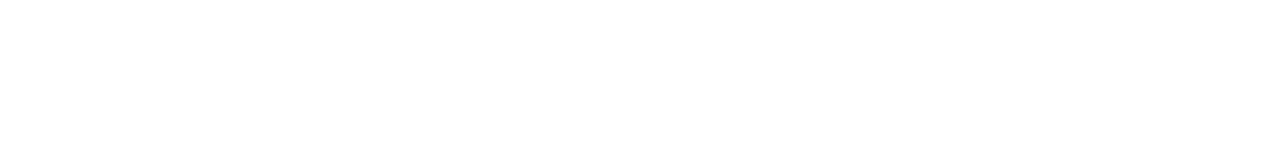
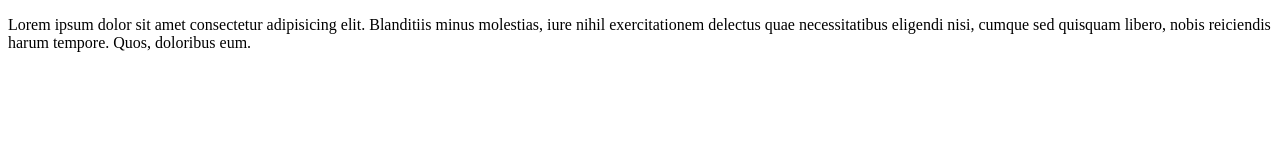
Before and after one commit to poohlikung/LEARN2, a plain HTML site: page index.html in a window 1280 px wide. Drawn offline with Linux system fonts and the light colour scheme.

Commit message:
Secondcommit

```diff
--- a/index.html
+++ b/index.html
@@ -5,10 +5,13 @@
     <meta charset="UTF-8">
     <meta name="viewport" content="width=device-width, initial-scale=1.0">
     <title>Document</title>
+
 </head>
 
 <body>
-
+    <p>Lorem ipsum dolor sit amet consectetur adipisicing elit. Blanditiis minus molestias, iure nihil exercitationem
+        delectus quae necessitatibus eligendi nisi, cumque sed quisquam libero, nobis reiciendis harum tempore. Quos,
+        doloribus eum.</p>
 </body>
 
 </html>
```
